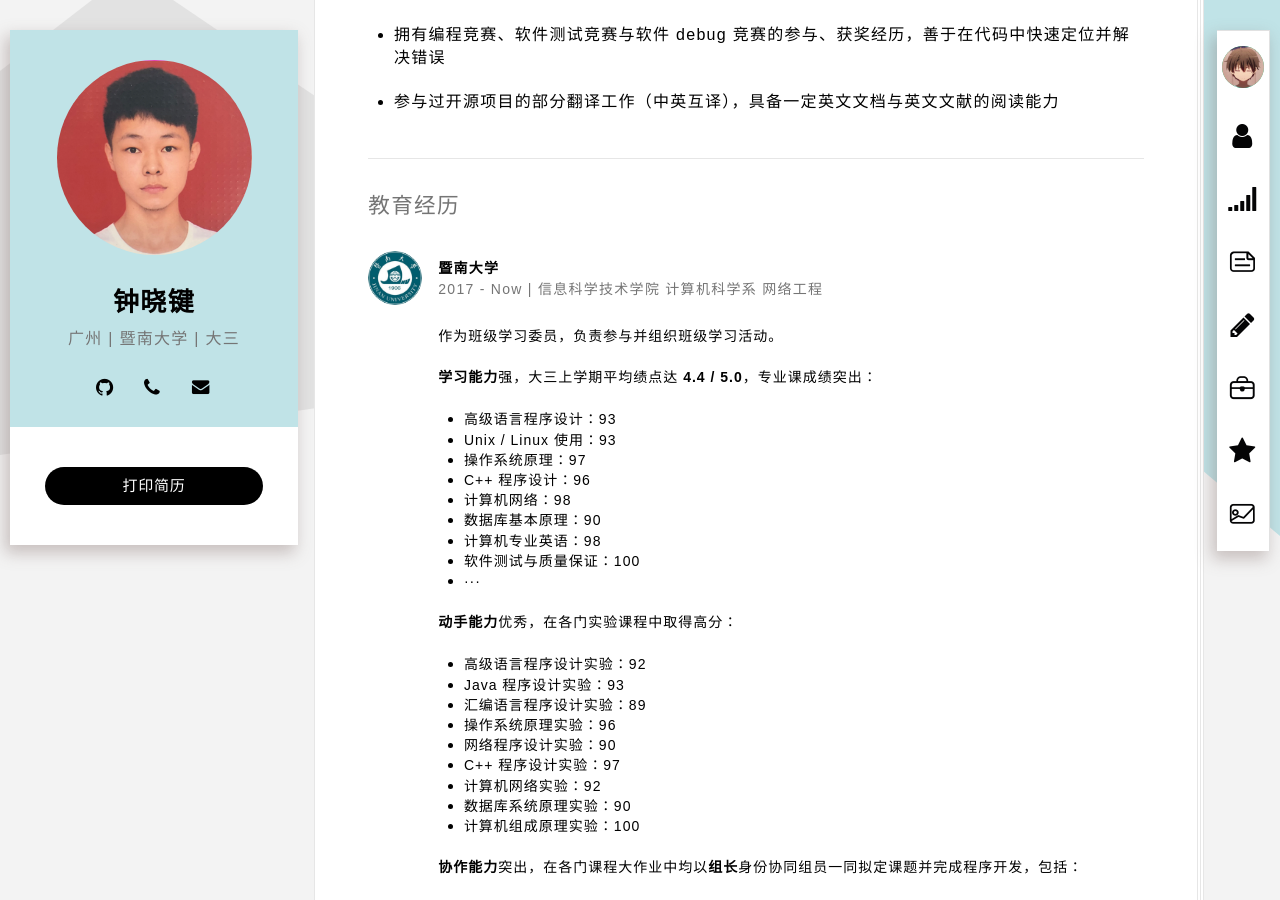
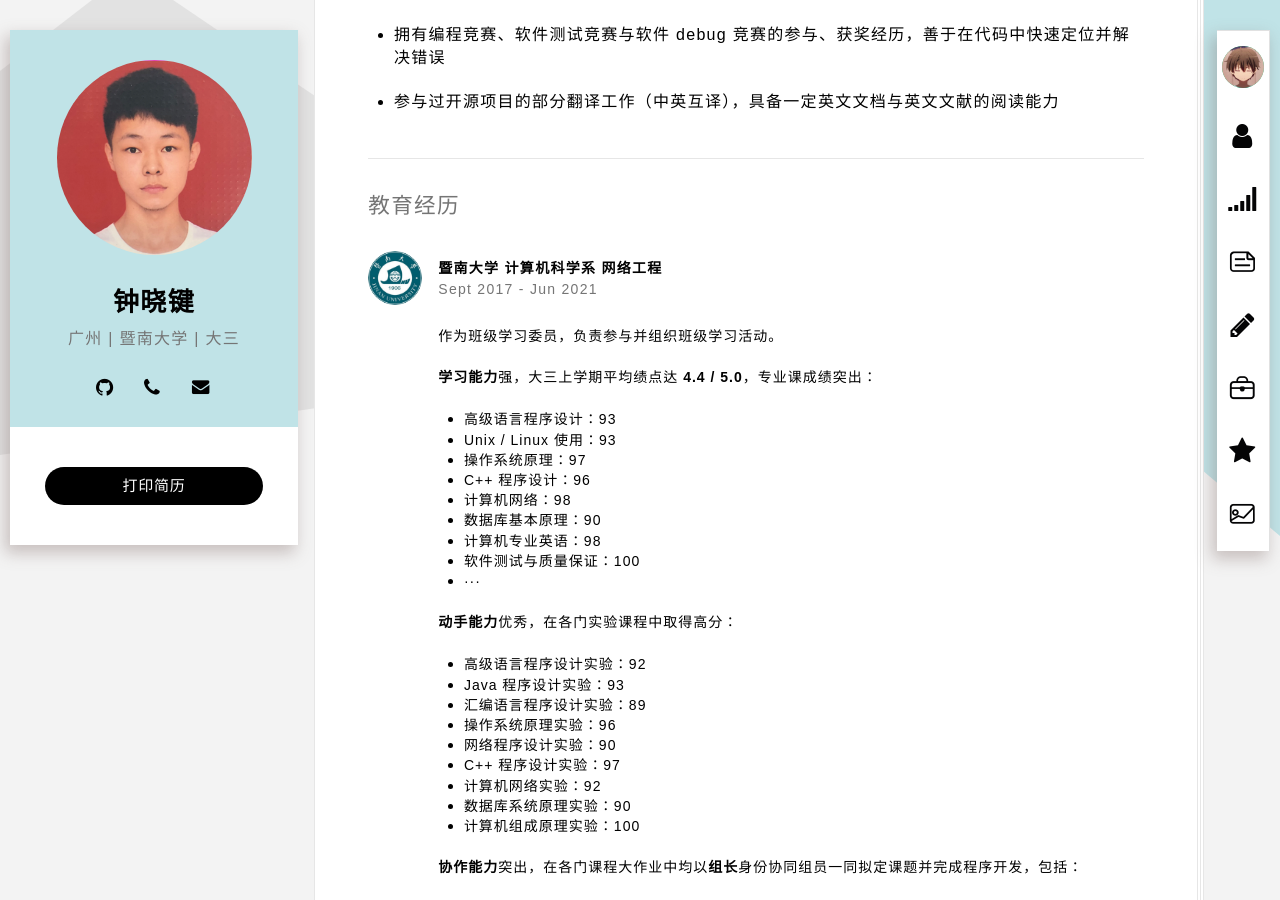
Before and after one commit to xiaojianzhong/xiaojianzhong.github.io, a Jekyll site: the page built from index.html, in a window 1280 px wide and 900 px high, scrolled down 1231 px. Built offline with Jekyll 4.4.1, drawn with Linux system fonts in a browser that asks for light colours; some web fonts are replaced.

```diff
--- a/_includes/education.html
+++ b/_includes/education.html
@@ -16,11 +16,10 @@
 
         <div class="ref-info">
           <div class="ref-author">
-            <strong>{{ site.school }}</strong>
-            <span
-              >2017 - Now | {{ site.faculty }} {{ site.department }} {{
-              site.major }}</span
+            <strong
+              >{{ site.school }} {{ site.department }} {{ site.major }}</strong
             >
+            <span>Sept 2017 - Jun 2021</span>
           </div>
 
           <blockquote class="ref-cont clear-mrg">
```
